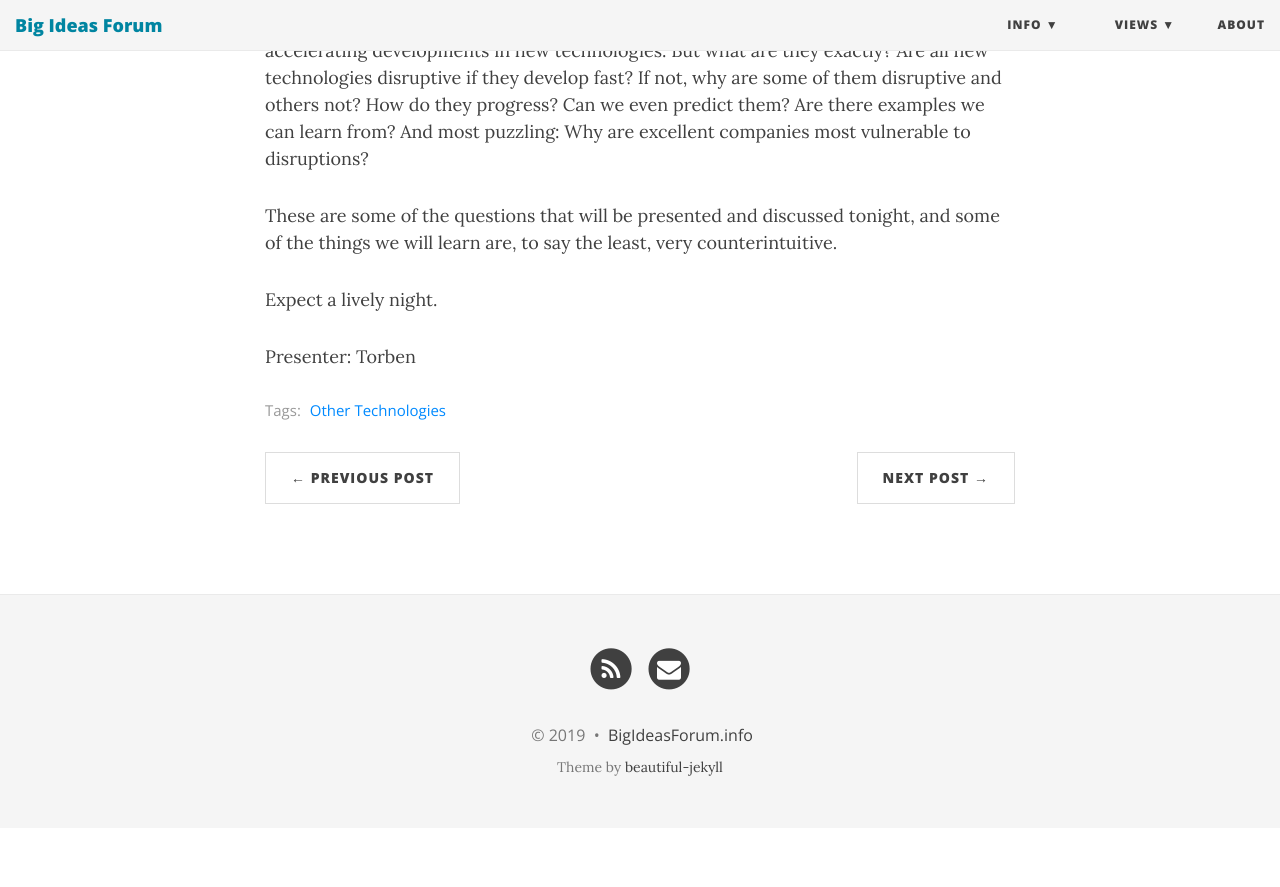
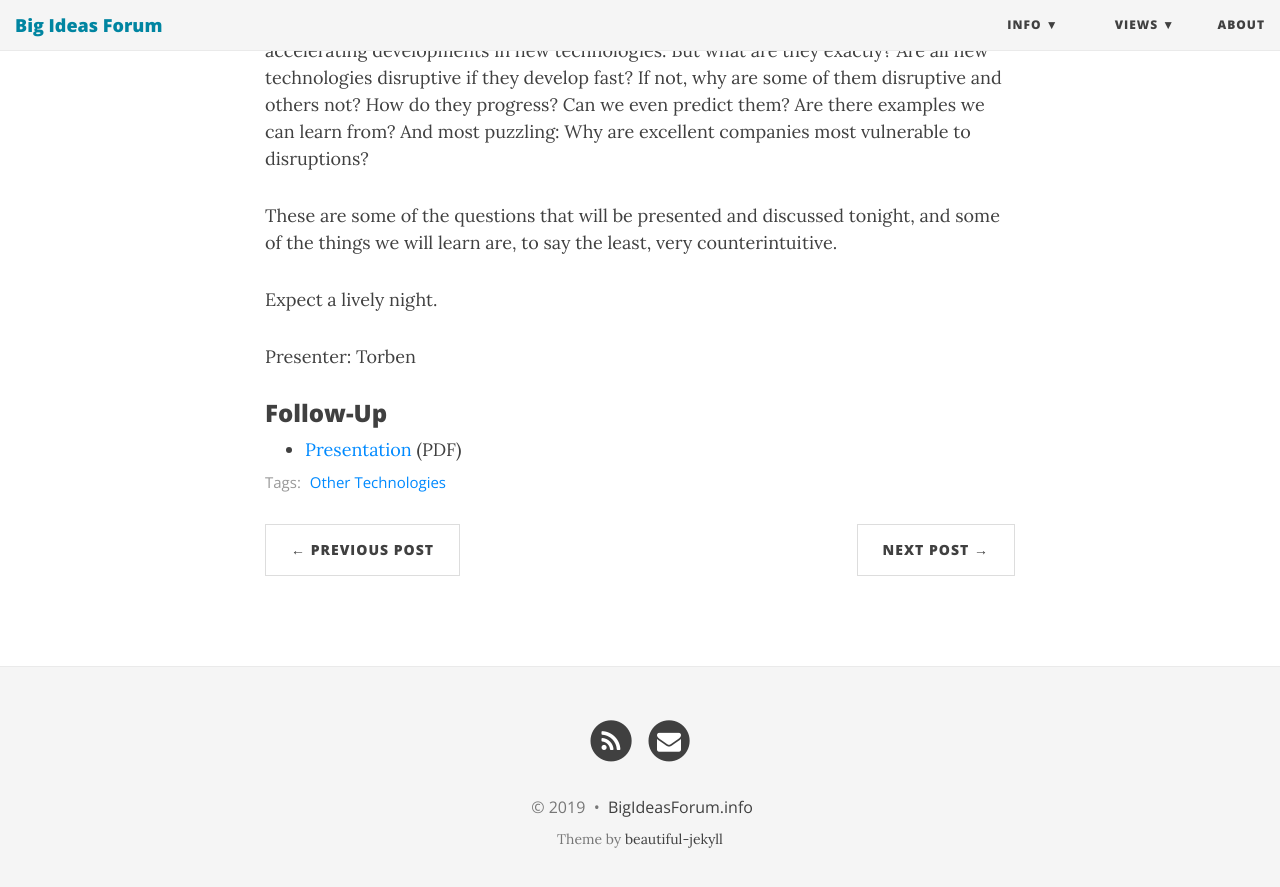
Before and after one commit to BigIdeasForum/bigideasforum.github.io, a Jekyll site: the page built from _posts/2019/2019-02-21-distruptive-tech.md, in a window 1280 px wide and 900 px high, scrolled down 586 px. Shown: the top 887 px of the window. Built offline with Jekyll 4.4.1, drawn with Linux system fonts in a browser that asks for light colours; nearby versions of some CDN libraries; before the commit the page ends 1414 px from its top, so only the background shows below that.

Commit message:
Add presentation

```diff
--- a/_posts/2019/2019-02-21-distruptive-tech.md
+++ b/_posts/2019/2019-02-21-distruptive-tech.md
@@ -15,3 +15,7 @@ These are some of the questions that will be presented and discussed tonight, an
 Expect a lively night.
 
 Presenter: Torben
+
+### Follow-Up
+
+* [Presentation](/assets/present/2019/disruptive-tech.pdf) (PDF)
```
Also changed, not shown: 1 other file.
